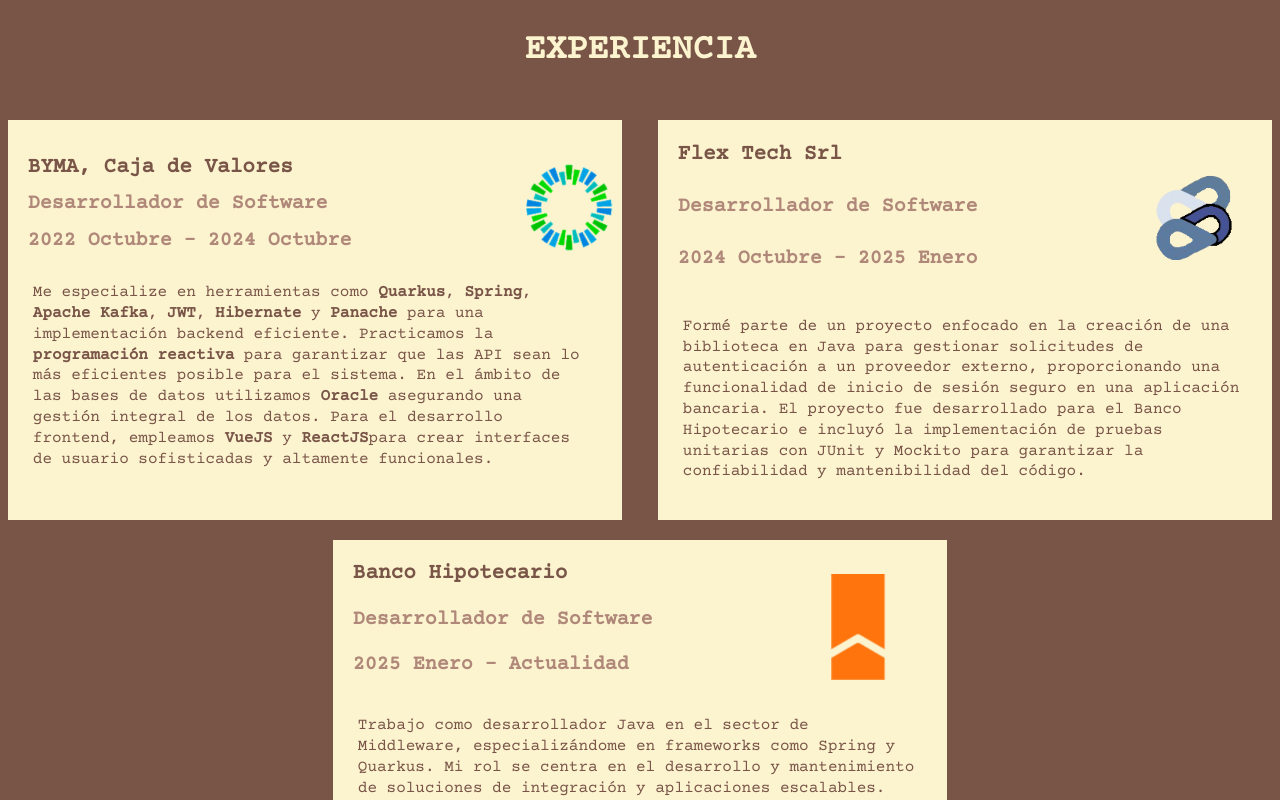
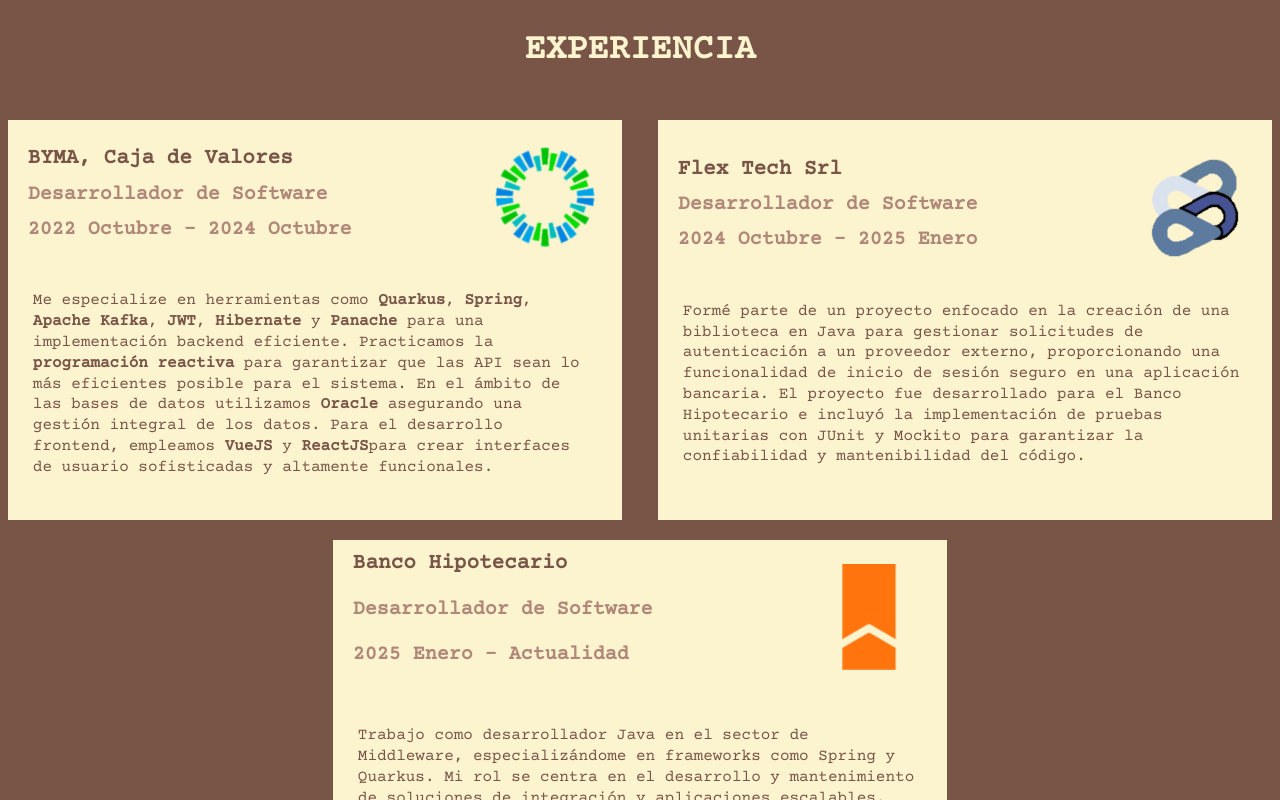
Before and after one commit to davidmarquez98/portafolio, a React (Vite) app: page /#/about in a window 1280 px wide. Shown: the part 1560-2360 px from the top of the page. Built offline with nearby package versions, Linux system fonts and the light colour scheme.

Commit message:
new logos job

```diff
--- a/src/views/page/about/components/experience-card.css
+++ b/src/views/page/about/components/experience-card.css
@@ -30,6 +30,7 @@
     flex-direction: column;
     justify-content: center;
     margin: auto;
+    gap: 20px;
     width: 48%;
     height: 400px;
 }
@@ -129,15 +130,15 @@
 }
 
 .empresa-imagen-content{
-    width: 100%;
+    margin: auto;
 }
 
 .byma-logo{
-    width: 200px;
+    width: 100px;
 }
 
 .flex-tech-logo{
-    width: 150px;
+    width: 100px;
 }
 
 .bh-logo{
```
Also changed, not shown: src/assets/images/byma-logo.png, src/assets/images/flex-tech-logo.png.
